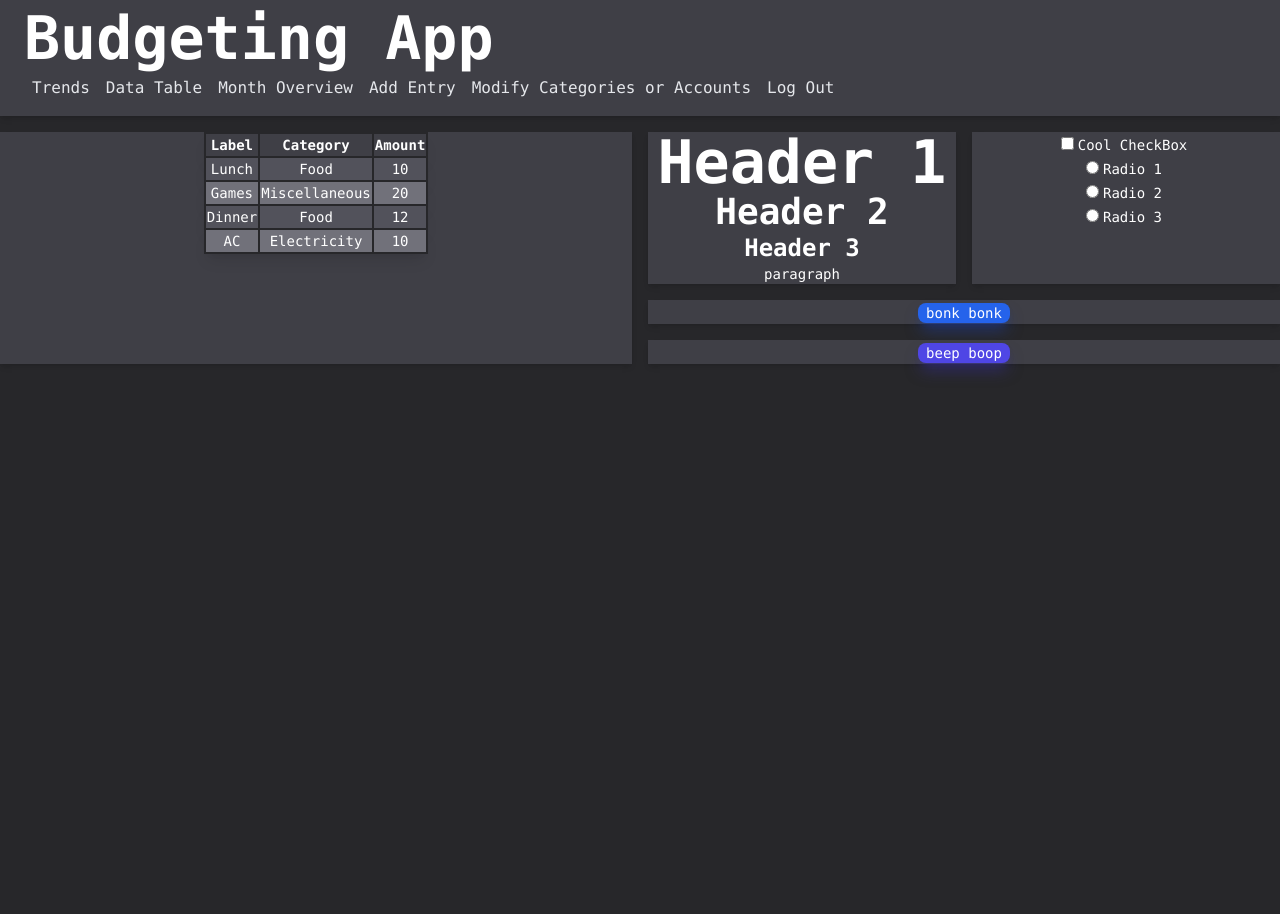
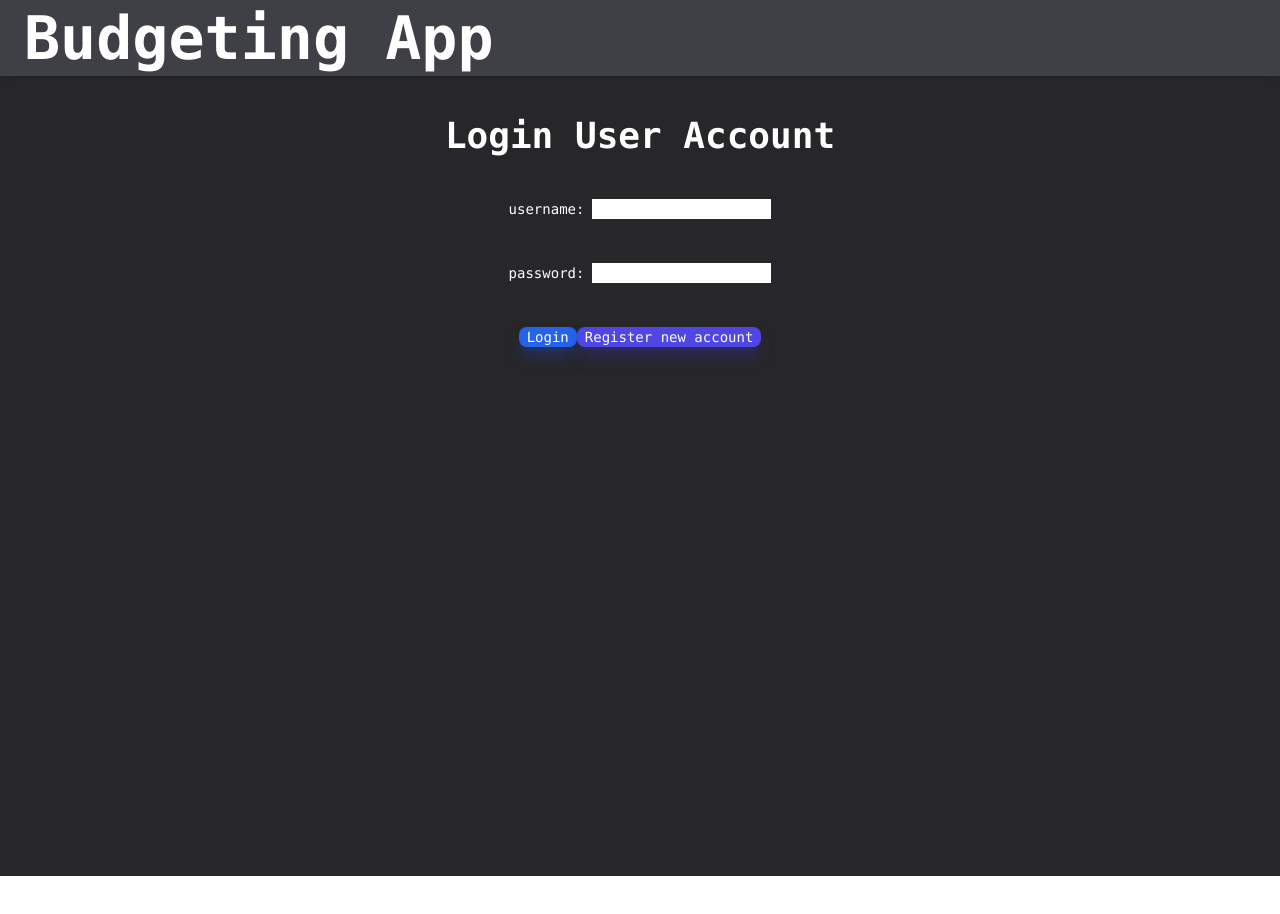
Before and after one commit to duccsquared/budgeting-app, a React (Create React App) app: page / in a window 1280 px wide. After the commit the page ends 876 px from the top, so only its background shows below. Built offline with nearby package versions, Linux system fonts and the light colour scheme.

Commit message:
created login system

```diff
--- a/src/App.js
+++ b/src/App.js
@@ -5,9 +5,11 @@ Manages routing, along with global variables for the application
 import {BtnMain, BtnSecondary, H1, H2, H3, P, Table, TR1, TR2, TH, TD, CheckBox, RadioBox, MainSection} from './components.js';
 import NavBar from './navbar.js'
 import HomePage from './pages/home.js'
+import LoginPage from './pages/login.js';
 import ChartDisplay from './pages/chartDisplay.js'
 import GraphDisplay from './pages/graphDisplay.js'
 import TableDisplay from './pages/tableDisplay.js'
+import User from './data/user.js';
 import Transaction from './data/transaction.js'
 import AddTransaction from './pages/addTransaction.js'
 import CategoryAccount from './pages/categoryAccount.js';
@@ -22,6 +24,9 @@ class App extends React.Component { // <div style={{height: 20}}></div>
     constructor(props) {
         super(props)
         this.state = {
+                loggedIn: true,
+                userList: [],
+                user: null,
                 transactionList: [],
                 categoryList: [
                     new Category("none"),
@@ -44,6 +49,20 @@ class App extends React.Component { // <div style={{height: 20}}></div>
     }
     update() {
         this.setState({})
+    }
+    setLoggedIn(loggedIn) {
+        this.setState({loggedIn: loggedIn})
+    }
+    addUser(username,password) {
+        let user = new User(username,password)
+        this.state.userList.push(user)
+        this.setState({
+            userList: this.state.userList
+        })
+        return user
+    }
+    setUser(user) {
+        this.setState({user: user})
     }
     addEntry(date="5/5/2020",label="default",amount=0,category="none",description="",account="") {
         this.state.transactionList.push(new Transaction(date,label,amount,category,description,account))
@@ -90,12 +109,19 @@ class App extends React.Component { // <div style={{height: 20}}></div>
 
     }
     render() {
-
         return (
             <Router>
-                <NavBar setSelectedTransaction={(selectedTransaction) => this.setSelectedTransaction(selectedTransaction)}></NavBar>
+                <NavBar
+                    setSelectedTransaction={(selectedTransaction) => this.setSelectedTransaction(selectedTransaction)}
+                    loggedIn={this.state.loggedIn}
+                ></NavBar>
                 <Routes>
-                    <Route path="/" element={<HomePage></HomePage>}></Route>
+                    <Route path="/" element={<LoginPage
+                        setLoggedIn={(loggedIn) => this.setLoggedIn(loggedIn)}
+                        userList={this.state.userList}
+                        addUser={(username,password)=>this.addUser(username,password)}
+                        setUser={(user)=>this.setUser(user)}
+                    ></LoginPage>}></Route>
                     <Route path="/chartDisplay" element={<ChartDisplay></ChartDisplay>}></Route>
                     <Route path="/graphDisplay" element={<GraphDisplay></GraphDisplay>}></Route>
                     <Route path="/tableDisplay" element={<TableDisplay
--- /dev/null
+++ b/src/data/user.js
@@ -0,0 +1,8 @@
+class User {
+    constructor(username,password) {
+        this.username = username
+        this.password = password
+    }
+}
+
+export default User;
--- a/src/navbar.js
+++ b/src/navbar.js
@@ -12,6 +12,8 @@ export default function NavBar(props) {
         <div className="px-6 w-full flex flex-wrap items-center justify-between">
             <H1>Budgeting App</H1>
             <div className="flex-grow"></div>
+            {
+            props.loggedIn?
             <ul className="navbar-nav mr-auto lg:flex lg:flex-row">
                 <li className="nav-item">
                     <BtnMinim onClick={() => navigate("/graphDisplay")}>Trends</BtnMinim>
@@ -31,8 +33,10 @@ export default function NavBar(props) {
                 <li className="nav-item mb-2 lg:mb-0">
                     <BtnMinim onClick={() => navigate("/")}>Log Out</BtnMinim>
                 </li>
-
             </ul>
+            :
+            <div></div>
+            }
         </div>
     </nav>
     )
--- /dev/null
+++ b/src/pages/login.js
@@ -0,0 +1,144 @@
+import React from 'react';
+import {MainSection, BtnMain, BtnSecondary, H1, H2, H3, P, Table, THead, TBody, TR1, TR2, TH, TD, CheckBox, RadioBox, SubSection, BtnMinim, InputDate, Input} from '../components.js';
+import { useNavigate } from 'react-router-dom';
+class LoginPage extends React.Component {
+    constructor(props) {
+        super(props)
+        this.state = {
+            username: "",
+            password: "",
+            confirmPassword: "",
+            isLogin: true,
+            error: ""
+        }
+        this.props.setLoggedIn(false)
+    }
+    clearError() {
+        this.setState({error: ""})
+    }
+    findUserByUsername(username) {
+        for(let i in this.props.userList) {
+            let user = this.props.userList[i]
+            if(user.username===username) {
+                return user
+            }
+        }
+        return null
+    }
+    onLogin() {
+        let username = this.state.username
+        let password = this.state.password
+        let user = this.findUserByUsername(username)
+        if(user===null) {
+            this.setState({error: "username not found"})
+            return false
+        }
+        if(password!==user.password) {
+            this.setState({error: "incorrect password"})
+            return false
+        }
+        this.props.setUser(user)
+        this.props.setLoggedIn(true)
+        return true
+    }
+    onRegister() {
+        let username = this.state.username
+        let password = this.state.password
+        if(username.length===0) {
+            this.setState({error: "please enter a username"})
+            return false
+        }
+        if(this.findUserByUsername(username)!==null) {
+            this.setState({error: "the username has already been taken, please use a different username"})
+            return false
+        }
+        if(password.length===0) {
+            this.setState({error: "please enter a password"})
+            return false
+        }
+        if(password!==this.state.confirmPassword) {
+            this.setState({error: "confirmed password needs to be identical to the password"})
+            return false
+        }
+
+        let user = this.props.addUser(username,password)
+        this.props.setLoggedIn(true)
+        console.log(user)
+        this.props.setUser(user)
+        return true
+    }
+    render() {
+        return (
+            <MainSection>
+                <div className="h-10"/>
+                {this.state.isLogin?<H2>Login User Account</H2>:<H2>Register User Account</H2>}
+                <div className="h-10"/>
+                <div className="inline-flex">
+                    <P>username:</P>
+                    <div className="w-2"/>
+                    <Input onChange={(e) => this.setState({username: e.target.value})}/>
+                </div>
+                <div className="h-10"/>
+                <div className="inline-flex">
+                    <P>password:</P>
+                    <div className="w-2"/>
+                    <Input type="password" onChange={(e) => this.setState({password: e.target.value})}/>
+                </div>
+                <div className="h-10"/>
+
+                {
+                this.state.isLogin?
+                // for logging in
+                <div>
+                    <LoginButton onLogin={()=>this.onLogin()}/>
+                    <BtnSecondary onClick={() => {this.clearError();this.setState({isLogin: false})}}>Register new account</BtnSecondary>
+                </div>
+                : // for registering a new account
+                <div>
+                    <div className="inline-flex">
+                        <P>confirm password:</P>
+                        <div className="w-2"/>
+                        <Input type="password" onChange={(e) => this.setState({confirmPassword: e.target.value})}/>
+                    </div>
+                    <div className="h-10"/>
+                    <RegisterButton onRegister={()=>this.onRegister()}/>
+                    <BtnSecondary onClick={() => {this.clearError();this.setState({isLogin: true})}}>Login into existing account</BtnSecondary>
+                </div>
+                }
+                <div className="h-4"/>
+                <P className="text-red-400">{this.state.error}</P>
+            </MainSection>
+        )
+    }
+}
+
+function LoginButton(props) {
+    let navigate = useNavigate()
+    let func = () => {
+        let result = props.onLogin()
+        if(result===true) {
+            navigate("/tableDisplay")
+        }
+    }
+    return (
+        <BtnMain onClick={func}>
+            Login
+        </BtnMain>
+    )
+}
+function RegisterButton(props) {
+    let navigate = useNavigate()
+    let func = () => {
+        let result = props.onRegister()
+        if(result===true) {
+            navigate("/tableDisplay")
+        }
+    }
+    return (
+        <BtnMain onClick={func}>
+            Register
+        </BtnMain>
+    )
+}
+
+export default LoginPage;
```
